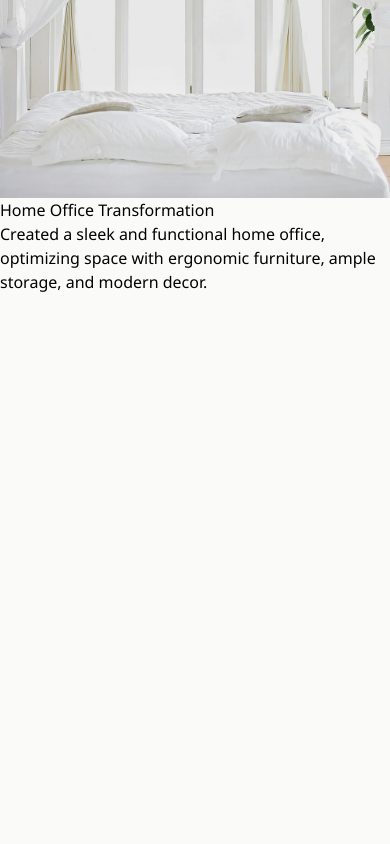
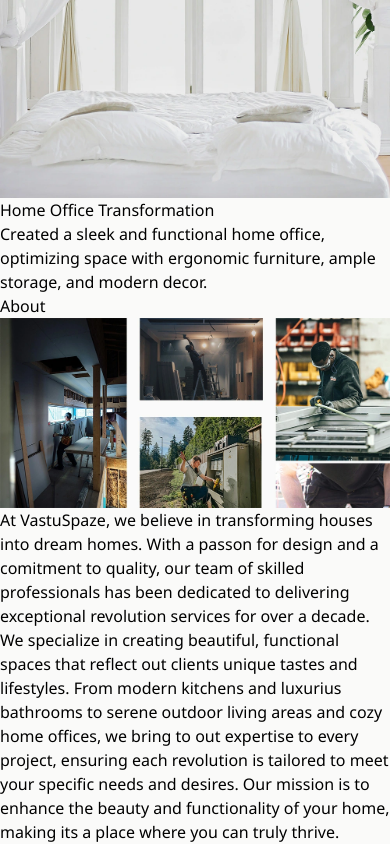
Before and after one commit to addresskrish/vastuspaze, a React (Vite) app: page / in a window 390 px wide. Shown: the part 5729-6573 px from the top of the page. Before the commit the page ends 6023 px from the top, so only its background shows below. Built offline with nearby package versions, Linux system fonts and the light colour scheme.

Commit message:
about and reviews componet added

```diff
--- a/src/App.tsx
+++ b/src/App.tsx
@@ -2,6 +2,8 @@ import Navbar from "./components/Navbar"
 import Hero from "./components/Hero"
 import Services from "./components/Services"
 import Portfolio from "./components/Portfolio"
+import About from "./components/About"
+import Reviews from "./components/Reviews"
 
 const App = () => {
   return (
@@ -10,6 +12,8 @@ const App = () => {
       <Hero />
       <Services />
       <Portfolio />
+      <About />
+      <Reviews />
     </main>
   )
 }
--- /dev/null
+++ b/src/components/About.tsx
@@ -0,0 +1,30 @@
+import aboutImage from '../assets/about.webp'
+
+const About = () => {
+  return (
+    <section className="max-w-7xl mx-auto border-b-2 mt-20" id="about">
+        <h2 className="text-xl lg:text-3xl text-center uppercase mb-12 mx-4">
+            About
+        </h2>
+        <div className="flex flex-col items-center lg: space-x-8 mx-4 mb-20">
+          <img src={aboutImage} alt="About VastuSpaze" className='w-full h-auto' />
+          <p className='text-lg lg:text-3xl font-light text-center lg:text-left max-w-5xl mx-auto mt-8'>
+            At VastuSpaze, we believe in transforming houses into dream homes.
+            With a passon for design and a comitment to quality, our team of
+            skilled professionals has been dedicated to delivering exceptional
+            revolution services for over a decade. We specialize in creating
+            beautiful, functional spaces that reflect out clients unique tastes
+            and lifestyles. From modern kitchens and luxurius bathrooms to serene
+            outdoor living areas and cozy home offices, we bring to out expertise to
+            every project, ensuring each revolution is tailored to meet your
+            specific needs and desires. Our mission is to enhance the beauty and
+            functionality of your home, making its a place where you can truly
+            thrive.
+
+          </p>
+        </div>
+    </section>
+  )
+}
+
+export default About
--- /dev/null
+++ b/src/components/Reviews.tsx
@@ -0,0 +1,11 @@
+const Reviews = () => {
+  return (
+    <section className="max-w-7xl mx-auto border-b-2" id="reviews">
+        <div className="">
+
+        </div>
+    </section>
+  )
+}
+
+export default Reviews
```
